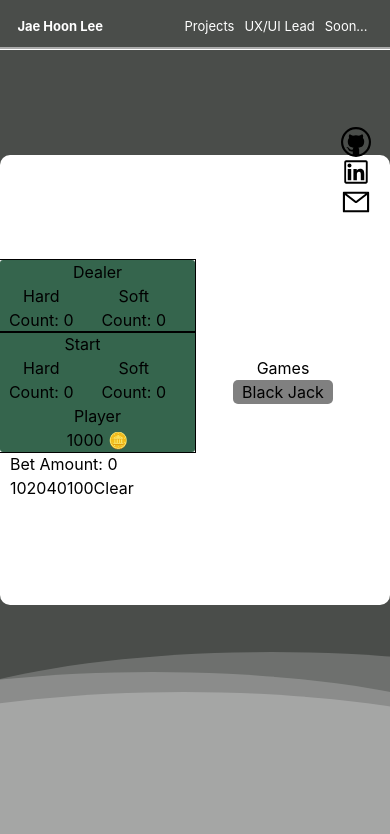
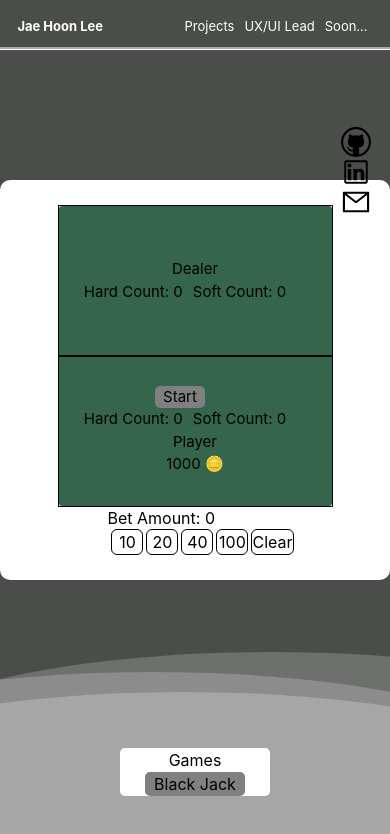
Before and after one commit to jl924/portfolio, a Next.js app: page /games in a window 390 px wide. Shown: the top 834 px of the page. Built offline with nearby package versions, Linux system fonts and the light colour scheme.

Commit message:
fixed css

```diff
--- a/app/games/blackjack.jsx
+++ b/app/games/blackjack.jsx
@@ -244,11 +244,21 @@ export default function Blackjack() {
           </div>
           <div className="cardContainer">
             {start ? (
-              <button onClick={startGame}>Start</button>
+              <button className="bjButton" onClick={startGame}>
+                Start
+              </button>
             ) : (
               <>
-                {stay ? <button onClick={giveCard}>Hit</button> : null}
-                {stay ? <button onClick={endPhase}>Stay</button> : null}
+                {stay ? (
+                  <button className="bjButton" onClick={giveCard}>
+                    Hit
+                  </button>
+                ) : null}
+                {stay ? (
+                  <button className="bjButton" onClick={endPhase}>
+                    Stay
+                  </button>
+                ) : null}
               </>
             )}
           </div>
@@ -265,6 +275,7 @@ export default function Blackjack() {
         {start ? (
           <>
             <button
+              className="betButton"
               onClick={() => {
                 setBet((current) => current + 10)
                 setMoney((current) => current - 10)
@@ -273,6 +284,7 @@ export default function Blackjack() {
               10
             </button>
             <button
+              className="betButton"
               onClick={() => {
                 setBet((current) => current + 20)
                 setMoney((current) => current - 20)
@@ -281,6 +293,7 @@ export default function Blackjack() {
               20
             </button>
             <button
+              className="betButton"
               onClick={() => {
                 setBet((current) => current + 40)
                 setMoney((current) => current - 40)
@@ -289,6 +302,7 @@ export default function Blackjack() {
               40
             </button>
             <button
+              className="betButton"
               onClick={() => {
                 setBet((current) => current + 100)
                 setMoney((current) => current - 100)
@@ -297,6 +311,7 @@ export default function Blackjack() {
               100
             </button>
             <button
+              className="betButton"
               onClick={() => {
                 setMoney((current) => current + bet)
                 setBet(0)
--- a/app/games/game.css
+++ b/app/games/game.css
@@ -2,6 +2,325 @@
 @tailwind components;
 @tailwind utilities;
 
+@media only screen and (max-width: 400px) {
+  .game {
+    display: flex;
+    justify-content: center;
+    align-items: center;
+    height: 90vh;
+  }
+  .gameBox {
+    background-color: white;
+    width: 800px;
+    height: 400px;
+    display: flex;
+    border-radius: 10px;
+  }
+
+  .gameSelection {
+    background-color: white;
+    color: black;
+    position: fixed;
+    bottom: 3rem;
+    min-width: 150px;
+    justify-content: center;
+    align-items: center;
+    text-align: center;
+    border-radius: 5px;
+  }
+
+  .gamePick {
+    background-color: gray;
+    border-radius: 5px;
+    min-width: 100px;
+    justify-content: center;
+    align-items: center;
+    text-align: center;
+    z-index: 3;
+  }
+
+  .container {
+    display: flex;
+    flex-direction: column;
+    justify-content: center;
+    align-items: center;
+    z-index: 99;
+  }
+
+  .gameContainer {
+    background-color: #35654d;
+    min-height: 75%;
+    width: 70%;
+    text-align: center;
+    border-radius: 3px;
+    justify-content: center;
+    align-items: center;
+    display: flex;
+    flex-direction: column;
+  }
+
+  .dealerContainer {
+    outline: solid;
+    outline-color: black;
+    outline-width: 0.5px;
+    display: flex;
+    flex-direction: column;
+    justify-content: center;
+    align-items: center;
+    min-height: 50%;
+    min-width: 100%;
+    flex-grow: 1;
+    font-size: 15px;
+  }
+
+  .playerContainer {
+    outline: solid;
+    outline-color: black;
+    outline-width: 0.5px;
+    display: flex;
+    flex-direction: column;
+    justify-content: center;
+    align-items: center;
+    min-height: 50%;
+    min-width: 100%;
+    flex-grow: 1;
+    font-size: 15px;
+  }
+
+  .card {
+    outline: solid;
+    outline-color: black;
+    outline-width: 0.5px;
+    background-color: white;
+    margin-bottom: 10px;
+  }
+
+  .bjButton {
+    background-color: gray;
+    border-radius: 5px;
+    min-width: 50px;
+  }
+  .bjButton:hover {
+    background-color: darkgray;
+    border-radius: 5px;
+    min-width: 50px;
+  }
+  .betButton {
+    border-radius: 5px;
+    outline-style: solid;
+    outline-width: 1px;
+    margin-left: 5px;
+    min-width: 30px;
+  }
+  .♠️ {
+    outline: solid;
+    outline-color: black;
+    outline-width: 0.5px;
+    background-color: white;
+    margin-bottom: 10px;
+    font-size: 18px;
+  }
+
+  .♣️ {
+    outline: solid;
+    outline-color: black;
+    outline-width: 0.5px;
+    background-color: white;
+    margin-bottom: 10px;
+    font-size: 18px;
+  }
+
+  .♥️ {
+    outline: solid;
+    outline-color: black;
+    outline-width: 0.5px;
+    background-color: white;
+    margin-bottom: 10px;
+    font-size: 18px;
+    color: red;
+  }
+
+  .♦️ {
+    outline: solid;
+    outline-color: black;
+    outline-width: 0.5px;
+    background-color: white;
+    margin-bottom: 10px;
+    font-size: 18px;
+    color: red;
+  }
+
+  .cardContainer {
+    display: grid;
+    grid-template-columns: repeat(4, auto);
+    column-gap: 10px;
+  }
+
+  .betContainer {
+    margin-left: 10px;
+  }
+}
+/* =============================================================================== */
+@media only screen and (max-width: 950px) {
+  .game {
+    display: flex;
+    justify-content: center;
+    align-items: center;
+    height: 90vh;
+  }
+  .gameBox {
+    background-color: white;
+    width: 800px;
+    height: 400px;
+    display: flex;
+    border-radius: 10px;
+  }
+
+  .gameSelection {
+    background-color: white;
+    color: black;
+    position: fixed;
+    bottom: 3rem;
+    min-width: 150px;
+    justify-content: center;
+    align-items: center;
+    text-align: center;
+    border-radius: 5px;
+  }
+
+  .gamePick {
+    background-color: gray;
+    border-radius: 5px;
+    min-width: 100px;
+    justify-content: center;
+    align-items: center;
+    text-align: center;
+    z-index: 3;
+  }
+
+  .container {
+    display: flex;
+    flex-direction: column;
+    justify-content: center;
+    align-items: center;
+    z-index: 99;
+  }
+
+  .gameContainer {
+    background-color: #35654d;
+    min-height: 75%;
+    width: 70%;
+    text-align: center;
+    border-radius: 3px;
+    justify-content: center;
+    align-items: center;
+    display: flex;
+    flex-direction: column;
+  }
+
+  .dealerContainer {
+    outline: solid;
+    outline-color: black;
+    outline-width: 0.5px;
+    display: flex;
+    flex-direction: column;
+    justify-content: center;
+    align-items: center;
+    min-height: 50%;
+    min-width: 100%;
+    flex-grow: 1;
+    font-size: 15px;
+  }
+
+  .playerContainer {
+    outline: solid;
+    outline-color: black;
+    outline-width: 0.5px;
+    display: flex;
+    flex-direction: column;
+    justify-content: center;
+    align-items: center;
+    min-height: 50%;
+    min-width: 100%;
+    flex-grow: 1;
+    font-size: 15px;
+  }
+
+  .card {
+    outline: solid;
+    outline-color: black;
+    outline-width: 0.5px;
+    background-color: white;
+    margin-bottom: 10px;
+  }
+
+  .bjButton {
+    background-color: gray;
+    border-radius: 5px;
+    min-width: 50px;
+  }
+  .bjButton:hover {
+    background-color: darkgray;
+    border-radius: 5px;
+    min-width: 50px;
+  }
+  .betButton {
+    border-radius: 5px;
+    outline-style: solid;
+    outline-width: 1px;
+    margin-left: 5px;
+    min-width: 30px;
+  }
+  .♠️ {
+    outline: solid;
+    outline-color: black;
+    outline-width: 0.5px;
+    background-color: white;
+    margin-bottom: 10px;
+    font-size: 18px;
+  }
+
+  .♣️ {
+    outline: solid;
+    outline-color: black;
+    outline-width: 0.5px;
+    background-color: white;
+    margin-bottom: 10px;
+    font-size: 18px;
+  }
+
+  .♥️ {
+    outline: solid;
+    outline-color: black;
+    outline-width: 0.5px;
+    background-color: white;
+    margin-bottom: 10px;
+    font-size: 18px;
+    color: red;
+  }
+
+  .♦️ {
+    outline: solid;
+    outline-color: black;
+    outline-width: 0.5px;
+    background-color: white;
+    margin-bottom: 10px;
+    font-size: 18px;
+    color: red;
+  }
+
+  .cardContainer {
+    display: grid;
+    grid-template-columns: repeat(4, auto);
+    column-gap: 10px;
+  }
+
+  .betContainer {
+    margin-left: 10px;
+  }
+}
+/* =============================================================================== */
+@media only screen and (min-width: 950px) {
   .game {
     display: flex;
     justify-content: center;
@@ -14,14 +333,12 @@
     height: 450px;
     display: flex;
     border-radius: 10px;
-  justify-content: center;
-  align-items: center;
   }
 
   .gameSelection {
     background-color: white;
     color: black;
-  position: absolute;
+    position: fixed;
     right: 2rem;
     min-width: 150px;
     justify-content: center;
@@ -37,12 +354,20 @@
     justify-content: center;
     align-items: center;
     text-align: center;
+    z-index: 3;
+  }
+
+  .container {
+    display: flex;
+    justify-content: center;
+    align-items: center;
+    z-index: 99;
   }
 
   .gameContainer {
     background-color: #35654d;
     min-height: 65%;
-  width: 50%;
+    width: 60%;
     text-align: center;
     border-radius: 3px;
     justify-content: center;
@@ -83,6 +408,24 @@
     outline-width: 0.5px;
     background-color: white;
     margin-bottom: 10px;
+  }
+
+  .bjButton {
+    background-color: gray;
+    border-radius: 5px;
+    min-width: 50px;
+  }
+  .bjButton:hover {
+    background-color: darkgray;
+    border-radius: 5px;
+    min-width: 50px;
+  }
+  .betButton {
+    border-radius: 5px;
+    outline-style: solid;
+    outline-width: 1px;
+    margin-left: 5px;
+    min-width: 30px;
   }
   .♠️ {
     outline: solid;
@@ -131,3 +474,4 @@
   .betContainer {
     margin-left: 10px;
   }
+}
```
Lines whose indentation alone changed are shown as unchanged.
